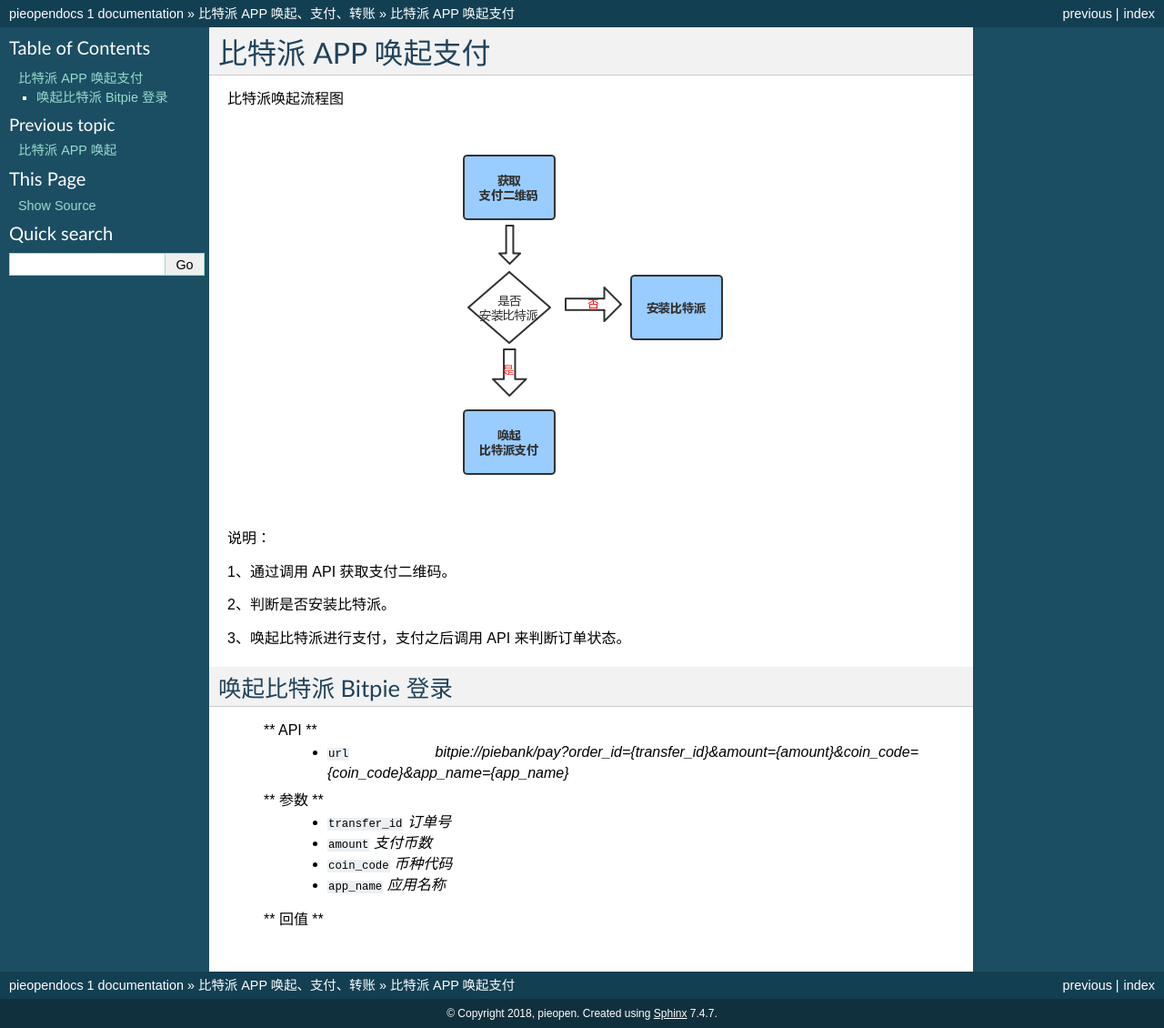
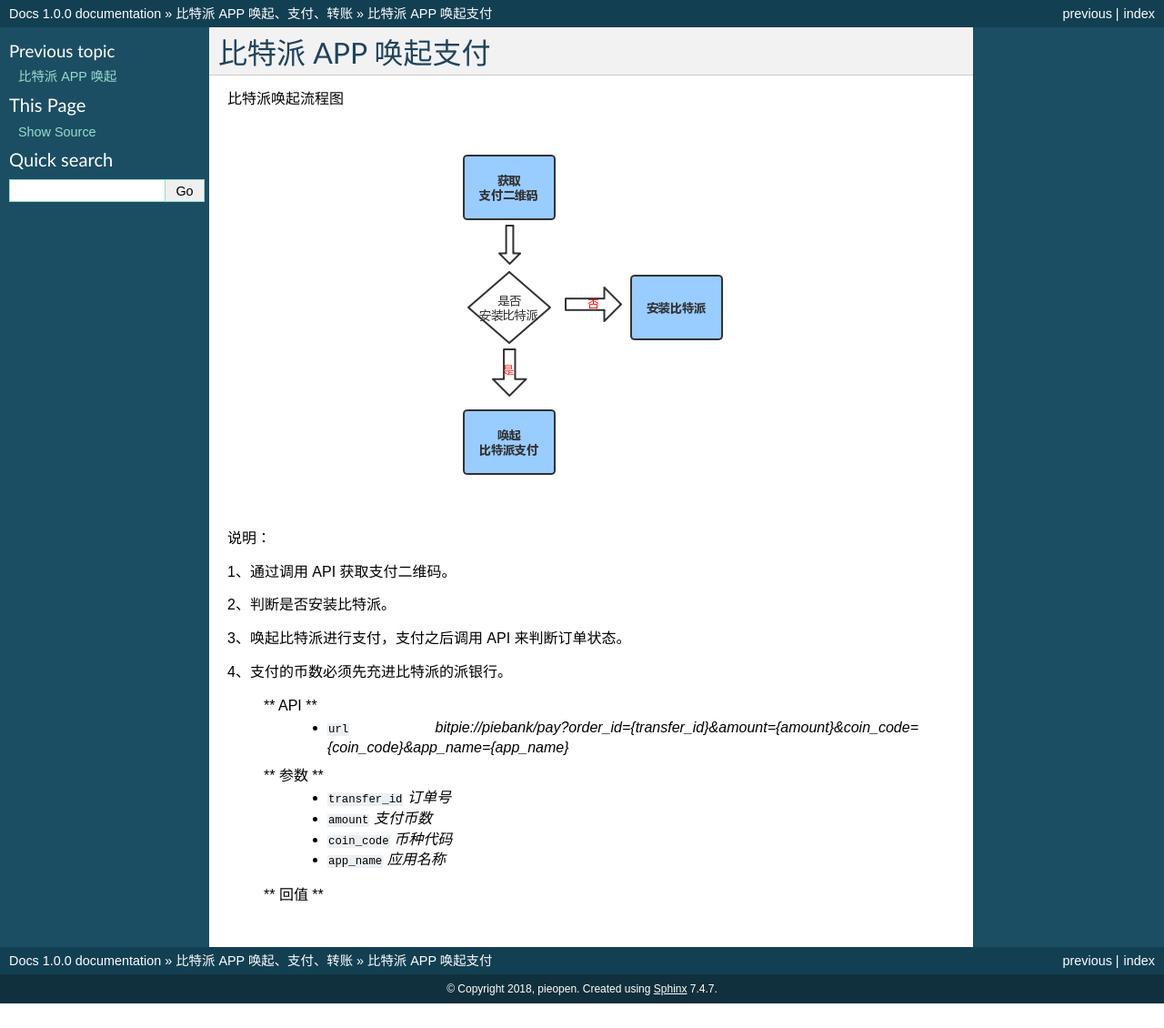
Before and after one commit to pieopendemo/docs, a Sphinx documentation site: the page built from source/bitpie_api/wakepay.rst, in a window 1280 px wide. Shown: the whole page at 91% size. Built offline with Sphinx 7.4.7, drawn with Linux system fonts in a browser that asks for light colours; after the commit the page ends 1103 px from its top, so only the background shows below that.

Commit message:
update version modify wake

```diff
--- a/source/bitpie_api/pay.rst
+++ b/source/bitpie_api/pay.rst
@@ -19,6 +19,8 @@
 3、需要在 HTTP 的请求头中设置 "open-access-token" 键值对。
 
 4、参数 amount，举例说明：比如我要支付 1 BTC，amount 的值为 1*1e8，其它数量或币种以此类推。
+
+5、支付的币数必须先充进比特派的派银行。
 
 
 
--- a/source/bitpie_api/wake.rst
+++ b/source/bitpie_api/wake.rst
@@ -19,11 +19,6 @@
 3、唤起比特派之后，通过调用 API 获取用户信息。
 
 
-
-
-唤起比特派 Bitpie 登录
------------------------------------
-
       ** API **
          * ``url`` *bitpie://piebank/login?app_name={token_planets}&app_key={hkey}*
 
--- a/source/bitpie_api/wakepay.rst
+++ b/source/bitpie_api/wakepay.rst
@@ -18,10 +18,8 @@
 
 3、唤起比特派进行支付，支付之后调用 API 来判断订单状态。
 
+4、支付的币数必须先充进比特派的派银行。
 
-
-唤起比特派 Bitpie 登录
------------------------------------
 
       ** API **
          * ``url`` *bitpie://piebank/pay?order_id={transfer_id}&amount={amount}&coin_code={coin_code}&app_name={app_name}*
--- a/source/conf.py
+++ b/source/conf.py
@@ -45,7 +45,7 @@
 master_doc = 'index'
 
 # General information about the project.
-project = u'pieopendocs'
+project = u'Docs'
 copyright = u'2018, pieopen'
 author = u'pieopen'
 
@@ -54,9 +54,9 @@
 # built documents.
 #
 # The short X.Y version.
-version = u'1'
+version = u'1.0.0'
 # The full version, including alpha/beta/rc tags.
-release = u'1'
+release = u'1.0.0'
 
 # The language for content autogenerated by Sphinx. Refer to documentation
 # for a list of supported languages.
```
